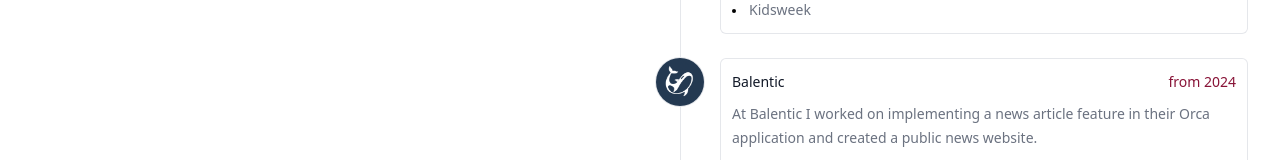
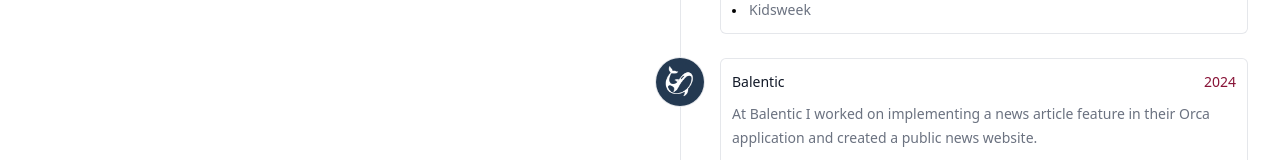
Before and after one commit to SwenVanZanten/vanzanten.dev, a Nuxt app: page / in a window 1280 px wide. Shown: the part 3594-3754 px from the top of the page. Built offline with nearby package versions, Linux system fonts and the light colour scheme.

Commit message:
fix resume label

```diff
--- a/components/Resume.vue
+++ b/components/Resume.vue
@@ -71,7 +71,7 @@ const activity = [
         url: null,
       }
     ],
-    when: 'from 2024',
+    when: '2024',
     current: false,
   },
   {
```
